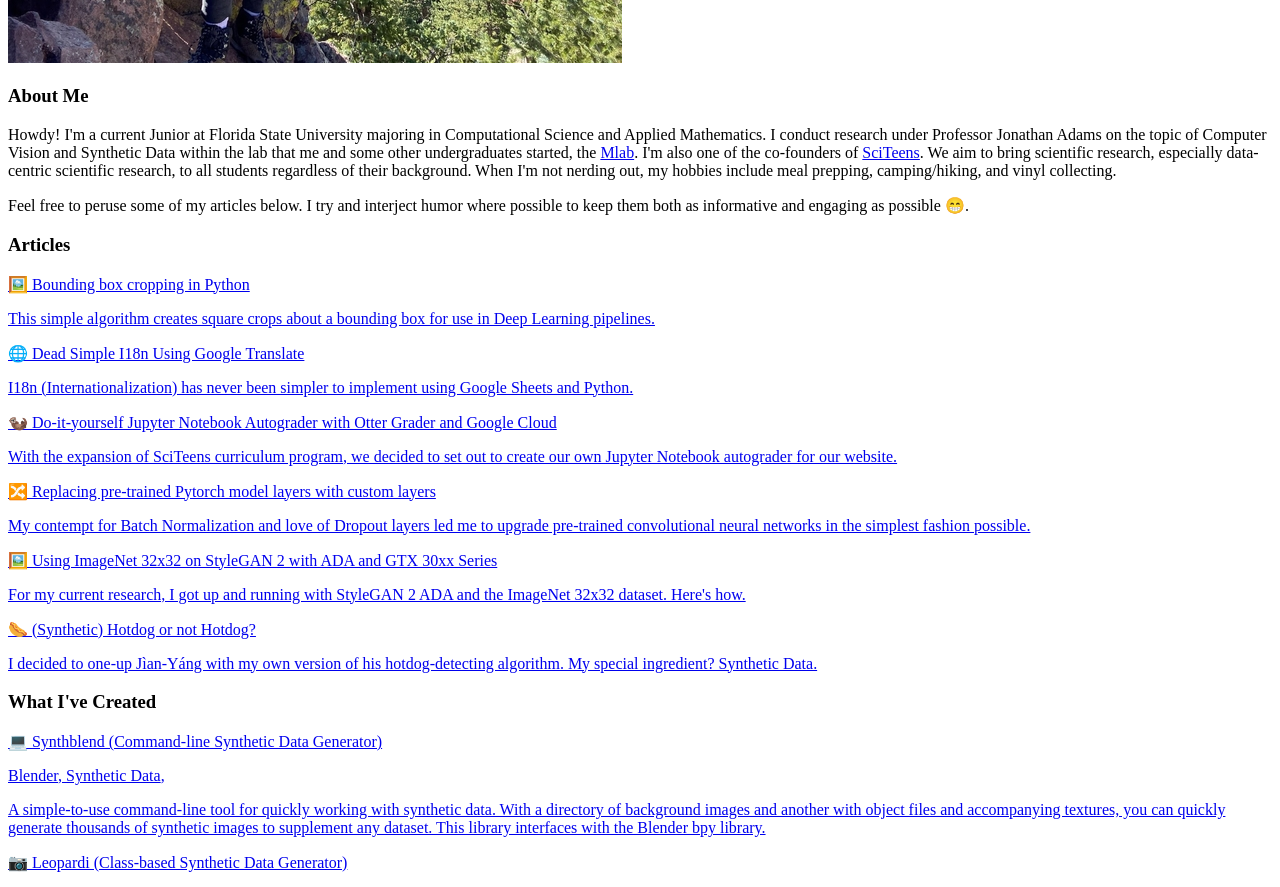
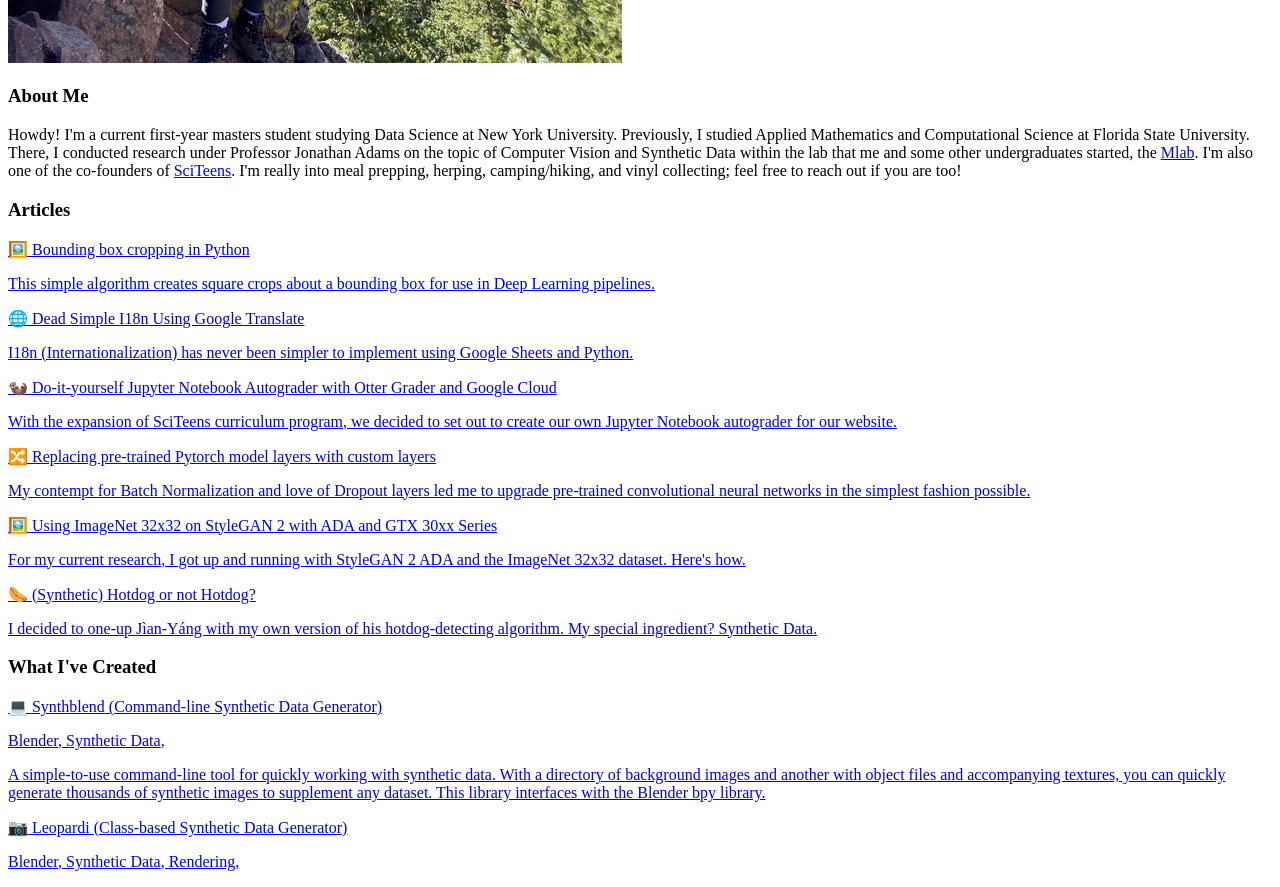
Before and after one commit to johnsutor/personal, a Next.js app: page / in a window 1280 px wide. Shown: the part 940-1827 px from the top of the page. Built offline with nearby package versions, Linux system fonts and the light colour scheme.

Commit message:
Update bio

```diff
--- a/pages/index.js
+++ b/pages/index.js
@@ -38,8 +38,9 @@ export default function Home({ articles, projects }) {
               About Me
             </h3>
             <p>
-              Howdy! I'm a current Junior at Florida State University majoring in
-              Computational Science and Applied Mathematics. I conduct research under
+              Howdy! I'm a current first-year masters student studying Data Science at New
+              York University. Previously, I studied Applied Mathematics and Computational
+              Science at Florida State University. There, I conducted research under
               Professor Jonathan Adams on the topic of Computer Vision and Synthetic
               Data within the lab that me and some other undergraduates started, the&nbsp;
               <a href="https://mllab.cci.fsu.edu/" target="_blank" className="font-bold">
@@ -48,14 +49,8 @@ export default function Home({ articles, projects }) {
               <a href="https://sciteens.org" target="_blank" className="font-bold">
                 SciTeens
               </a>
-              . We aim to bring scientific research, especially data-centric scientific
-              research, to all students regardless of their background. When I'm not
-              nerding out, my hobbies include meal prepping, camping/hiking, and vinyl
-              collecting.
-            </p>
-            <p className="mt-2">
-              Feel free to peruse some of my articles below. I try and interject humor
-              where possible to keep them both as informative and engaging as possible 😁.
+              . I'm really into meal prepping, herping, camping/hiking, and vinyl
+              collecting; feel free to reach out if you are too!
             </p>
           </div>
 
```
